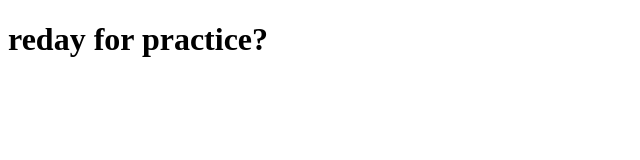
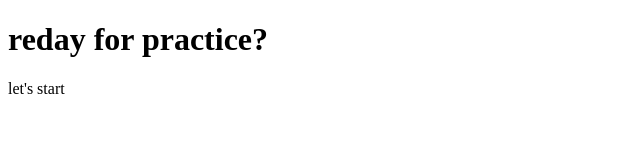
Before and after one commit to Debanjoly/Practice, a plain HTML site: page index.html in a window 1280 px wide. Shown: the full height of the page, 0-640 px from the left. Drawn offline with Linux system fonts and the light colour scheme.

Commit message:
added p tag

```diff
--- a/index.html
+++ b/index.html
@@ -6,5 +6,8 @@
   </head>
   <body>
   <h1>reday for practice?</h1>
+  <p>
+    let's start
+    </p>
   </body>
 </html>
```
